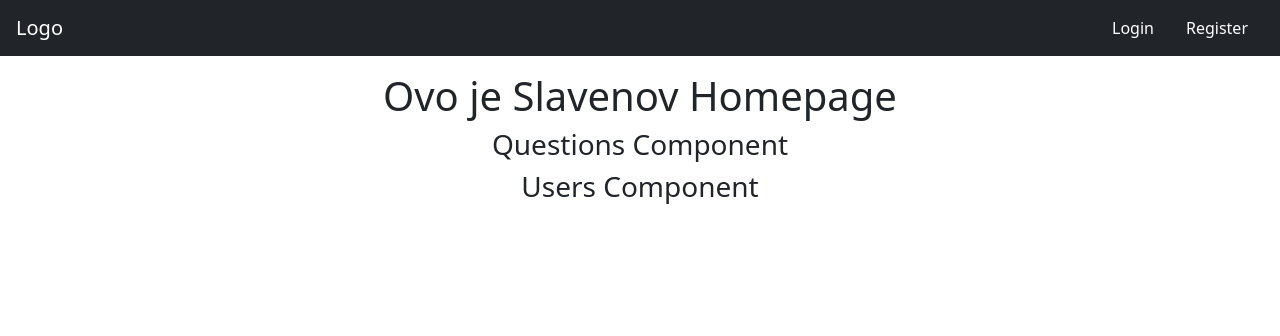
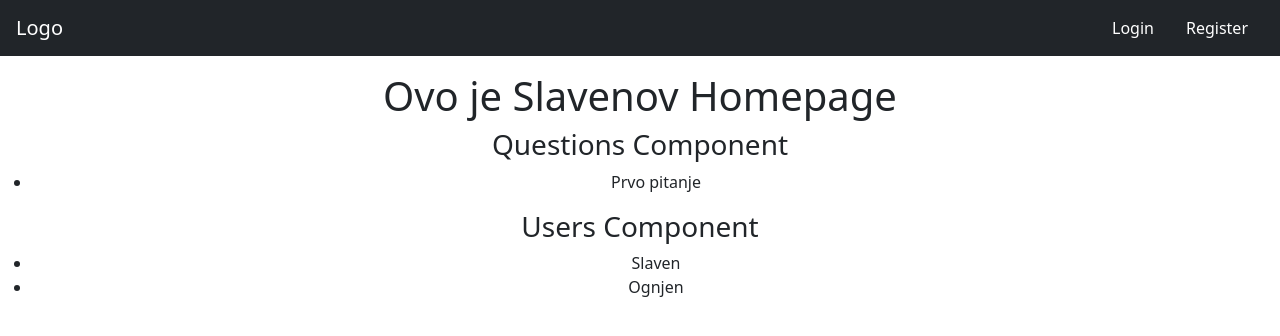
Before and after one commit to BSlaven/questions-and-answers, a React (Create React App) app: page / in a window 1280 px wide. Shown: the top 336 px of the page. Built offline with nearby package versions, Linux system fonts and the light colour scheme; data requests are answered from the project's data file.

Commit message:
successful fetch from db

```diff
--- a/src/components/Questions.js
+++ b/src/components/Questions.js
@@ -1,7 +1,11 @@
-const Questions = () => {
+const Questions = ({ questions }) => {
+
   return (
     <div>
       <h3>Questions Component</h3>
+      <ul>
+        {questions.map(question => <li key={question.id}>{question.text}</li>)}
+      </ul>
     </div>
   )
 }
--- a/src/components/Users.js
+++ b/src/components/Users.js
@@ -1,7 +1,10 @@
-const Users = () => {
+const Users = ({ users }) => {
   return (
     <div>
       <h3>Users Component</h3>
+      <ul>
+        {users.map(user => <li key={user.id}>{user.name}</li>)}
+      </ul>
     </div>
   )
 }
--- a/src/pages/Homepage.js
+++ b/src/pages/Homepage.js
@@ -1,12 +1,40 @@
+import { useEffect, useState } from 'react';
+
 import Questions from '../components/Questions';
 import Users from '../components/Users';
 
 const Homepage = () => {
+
+  const [ questions, setQuestions ] = useState([]);
+  const [ users, setUsers ] = useState([]);
+
+  const fetchQuestions = async () => {
+    const res = await fetch('http://localhost:5000/questions');
+    const data = await res.json();
+    setQuestions(data);
+  }
+
+  const fetchUsers = async () => {
+    const res = await fetch('http://localhost:5000/users');
+    const data = await res.json();
+    setUsers(data);
+  }
+
+  useEffect(() => {
+    fetchUsers();
+    console.log(users)
+  }, []);
+
+  useEffect(() => {
+    fetchQuestions();
+    console.log(questions)
+  }, []);
+
   return (
     <div className="text-center">
       <h1>Ovo je Slavenov Homepage</h1>
-      <Questions />
-      <Users />
+      <Questions questions={questions} />
+      <Users users={users} />
     </div>
   )
 }
```
